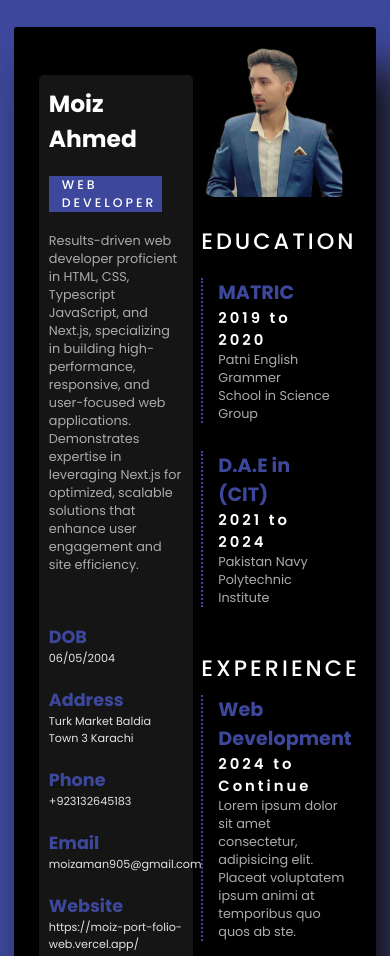
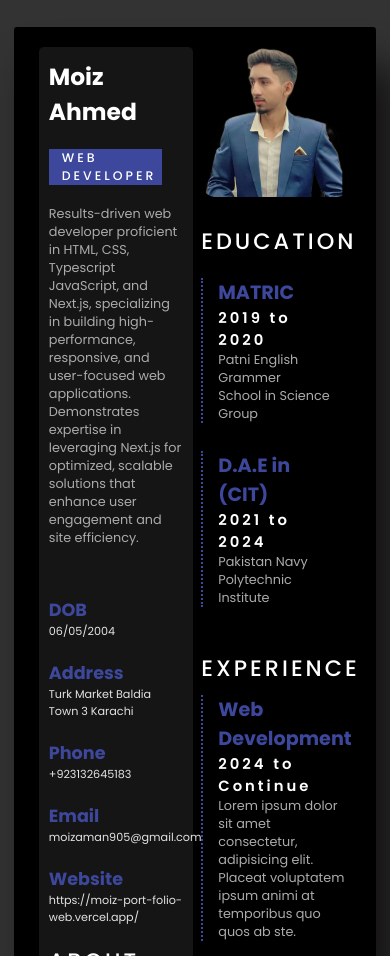
Before and after one commit to moizahmedshaikh/Hakathon-Milestone-01, a plain HTML site: page index.html in a window 390 px wide. Shown: the top 956 px of the page. Drawn offline with Linux system fonts and the light colour scheme.

Commit message:
Update style.css

```diff
--- a/style.css
+++ b/style.css
@@ -7,7 +7,7 @@
   font-family: poppins;
 }
 html {
-  background-color: #3d489c;
+  background-color: #333333;
 }
 .wrapper {
   margin: 7vw 0px;
@@ -31,7 +31,6 @@ html {
   background-color: #151515;
   width: 38%;
   padding: 2vw 3vw;
-  margin-top: 10vw;
 }
 .box1 h1 {
   font-size: 4vw;
@@ -256,7 +255,6 @@ button:hover {
   .box1 {
     width: 43%;
     padding: 3vw 2.5vw;
-    margin-top: 7vw;
   }
   .box1 h1 {
     font-size: 6vw;
```
